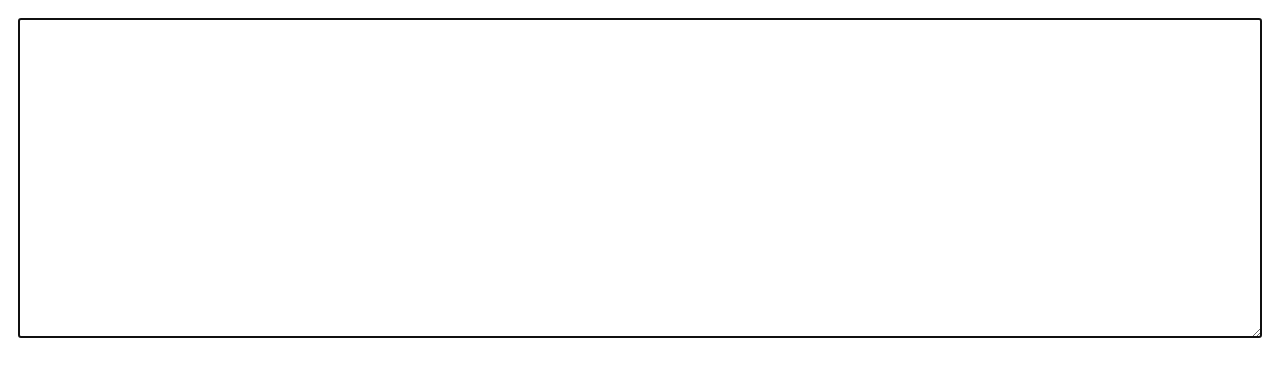
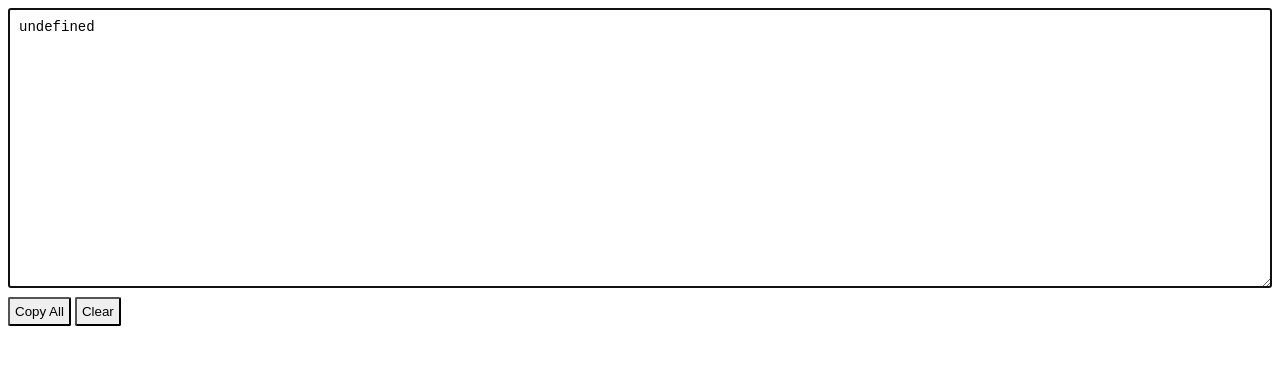
Before and after one commit to mattbillard/text-matt, a website: page index.html in a window 1280 px wide. Drawn offline with Linux system fonts and the light colour scheme.

Commit message:
Implement copy and clear

```diff
--- a/index.html
+++ b/index.html
@@ -7,19 +7,54 @@
   <title>Text Matt</title>
 
   <style>
-    body {
-      padding: 10px;
+    button {
+      max-height: 50vh;
+      padding: 5px;
+      margin-bottom: 5px;
+      border-radius: 2px;
     }
-
     textarea {
       box-sizing: border-box;
       width: 100%;
-      height: 40vh;
+      height: 35vh;
+      margin-bottom: 5px;
       padding: 10px;
       font-size: 14px;
     }
   </style>
 </head>
 <body>
-  <textarea id="text-matt" autofocus></textarea>
+  <textarea oninput="save()" autofocus></textarea>
+  <div>
+    <button type="button" onclick="copyText()">Copy All</button>
+    <button type="button" onclick="clearText()">Clear</button>
+  </div>
+
+
+  <script>
+    var textArea = document.querySelector('textarea');
+
+    function clearText() {
+      textArea.value = '';
+      textArea.focus();
+      save();
+    }
+
+    function copyText() {
+      textArea.select();
+      textArea.setSelectionRange(0, 999999); // iOS
+      document.execCommand('Copy');
+      textArea.select();
+    }
+
+    function load() {
+      textArea.value = localStorage.textMatt;
+    }
+
+    function save() {
+      localStorage.textMatt = textArea.value;
+    }
+
+    load();
+  </script>
 </body>
```
